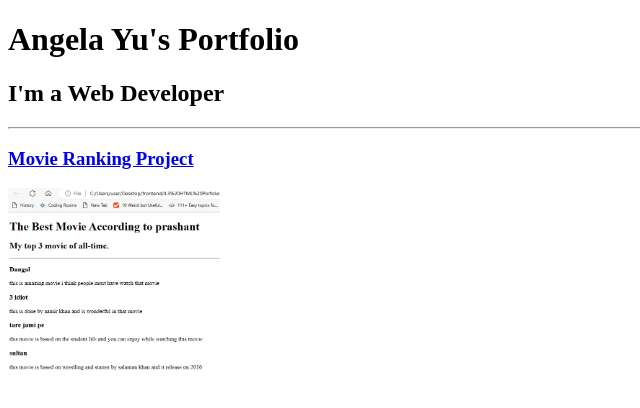
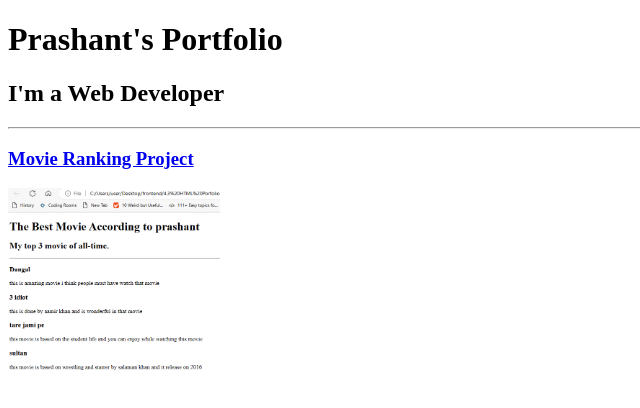
Before and after one commit to prashantdelhi1995/portfolio, a plain HTML site: page index.html in a window 1280 px wide. Shown: the top 408 px of the page, without its empty margins (0-640 px from the left). Drawn offline with Linux system fonts and the light colour scheme.

Commit message:
Update index.html

```diff
--- a/index.html
+++ b/index.html
@@ -3,12 +3,12 @@
 
 <head>
   <meta charset="UTF-8">
-  <title>Angela's Portfolio</title>
+  <title>Prashant's Portfolio</title>
 </head>
 
 <body>
   <centre>
-  <h1>Angela Yu's Portfolio</h1>
+  <h1>Prashant's Portfolio</h1>
   <h2>I'm a Web Developer</h2>
   <hr />
   <h3><a href="./public/movie.html">Movie Ranking Project</a></h3>
```
